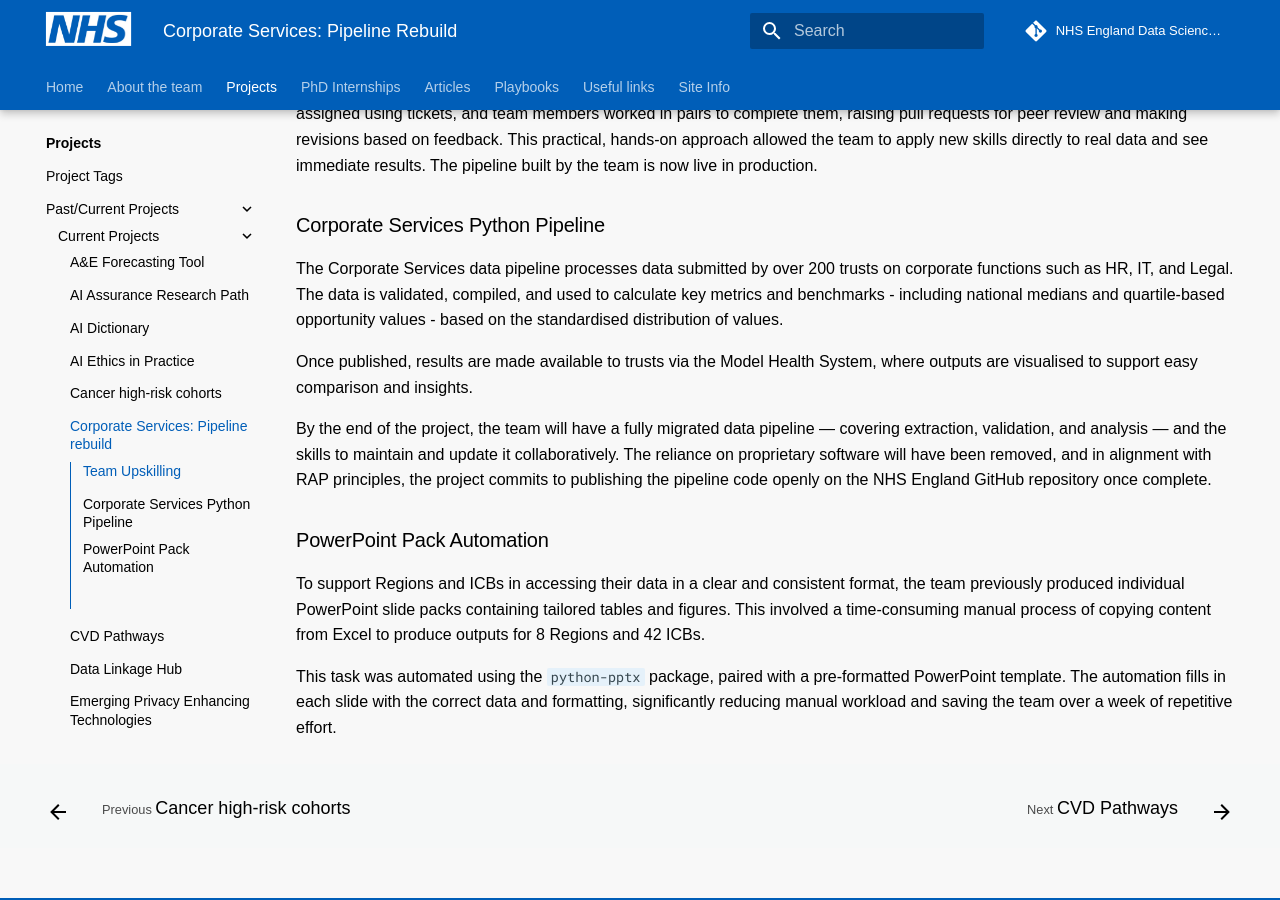
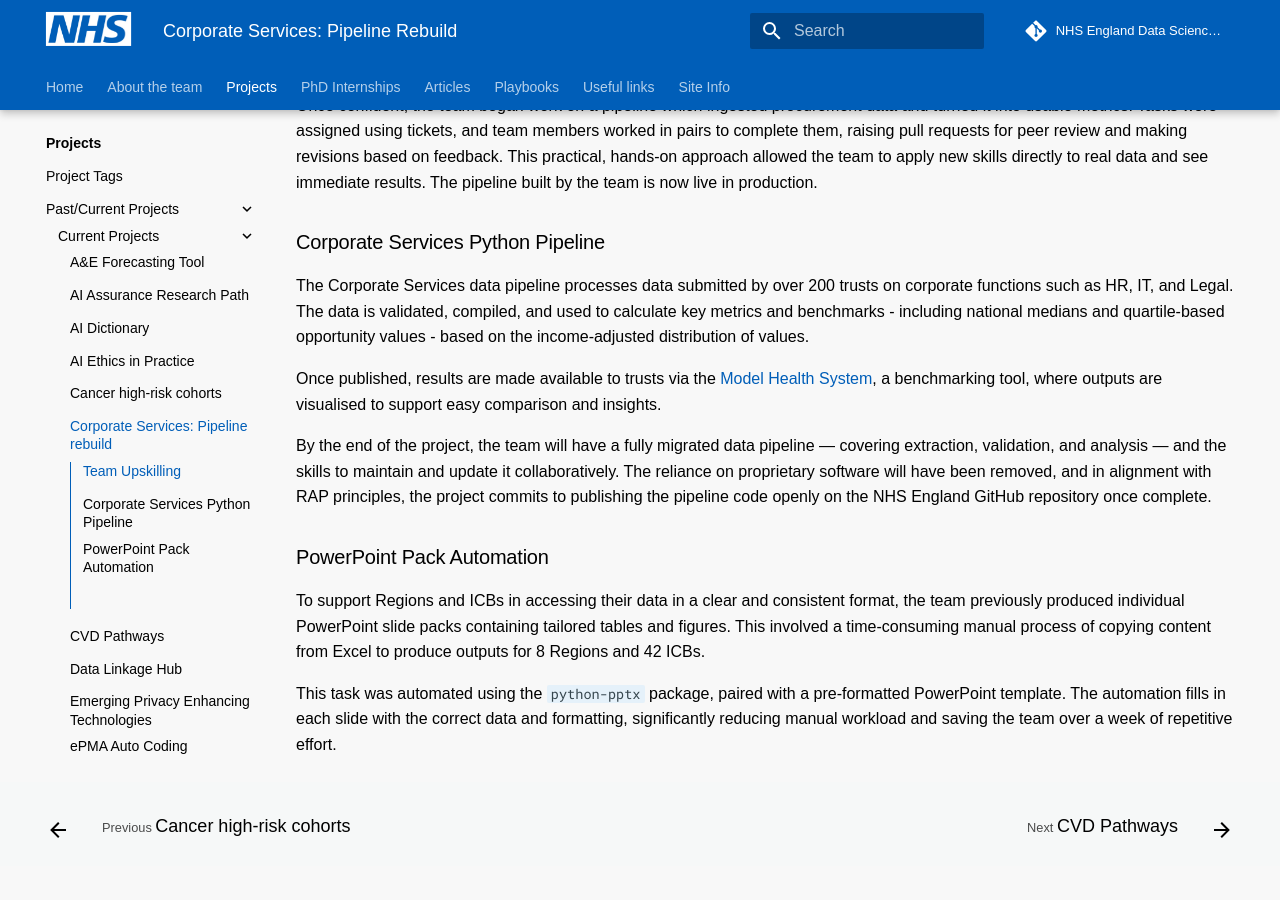
Before and after one commit to nhsengland/datascience, an MkDocs documentation site: the page built from docs/our_work/corporate_services_pipeline_rebuild.md, in a window 1280 px wide and 900 px high, scrolled down 1320 px. Built offline with MkDocs 1.6.1 and Material for MkDocs 9.7.7, drawn with Linux system fonts in a browser that asks for light colours; some web fonts are replaced; comment, search, counter and statistics services are not loaded; old or Windows-style settings are respelled for this version of MkDocs.

```diff
--- a/docs/our_work/corporate_services_pipeline_rebuild.md
+++ b/docs/our_work/corporate_services_pipeline_rebuild.md
@@ -5,7 +5,7 @@ origin: ''
 tags: ['FINANCIAL', 'RAP', 'PYTHON', 'WIP']
 ---
 
-![Flow diagram of Corporate Service’s data lifecycle: inputs, processes, outputs, and impact.](../images/corp_serv_overview.png)
+![Flow diagram of Corporate Service’s data lifecycle: inputs, processes, outputs, and impact.](../images/CorpServ.jpg)
 
 Proprietary (owned by a company) software can be valuable for data analysis tasks. It often comes with robust support, beginner-friendly interfaces and useful built-in features. However, it can be expensive, less flexible, and - most importantly - limits our ability to be transparent about our processes.
 
@@ -25,9 +25,9 @@ Once confident, the team began work on a pipeline which ingested procurement dat
 
 ### Corporate Services Python Pipeline
 
-The Corporate Services data pipeline processes data submitted by over 200 trusts on corporate functions such as HR, IT, and Legal. The data is validated, compiled, and used to calculate key metrics and benchmarks - including national medians and quartile-based opportunity values - based on the standardised distribution of values.
+The Corporate Services data pipeline processes data submitted by over 200 trusts on corporate functions such as HR, IT, and Legal. The data is validated, compiled, and used to calculate key metrics and benchmarks - including national medians and quartile-based opportunity values - based on the income-adjusted distribution of values.
 
-Once published, results are made available to trusts via the Model Health System, where outputs are visualised to support easy comparison and insights.
+Once published, results are made available to trusts via the [Model Health System](https://model.nhs.uk/), a benchmarking tool, where outputs are visualised to support easy comparison and insights.
 
 By the end of the project, the team will have a fully migrated data pipeline — covering extraction, validation, and analysis — and the skills to maintain and update it collaboratively. The reliance on proprietary software will have been removed, and in alignment with RAP principles, the project commits to publishing the pipeline code openly on the NHS England GitHub repository once complete.
 
```
Also changed, not shown: docs/images/CorpServ.jpg (added), docs/images/corp_serv_overview.png (deleted).
